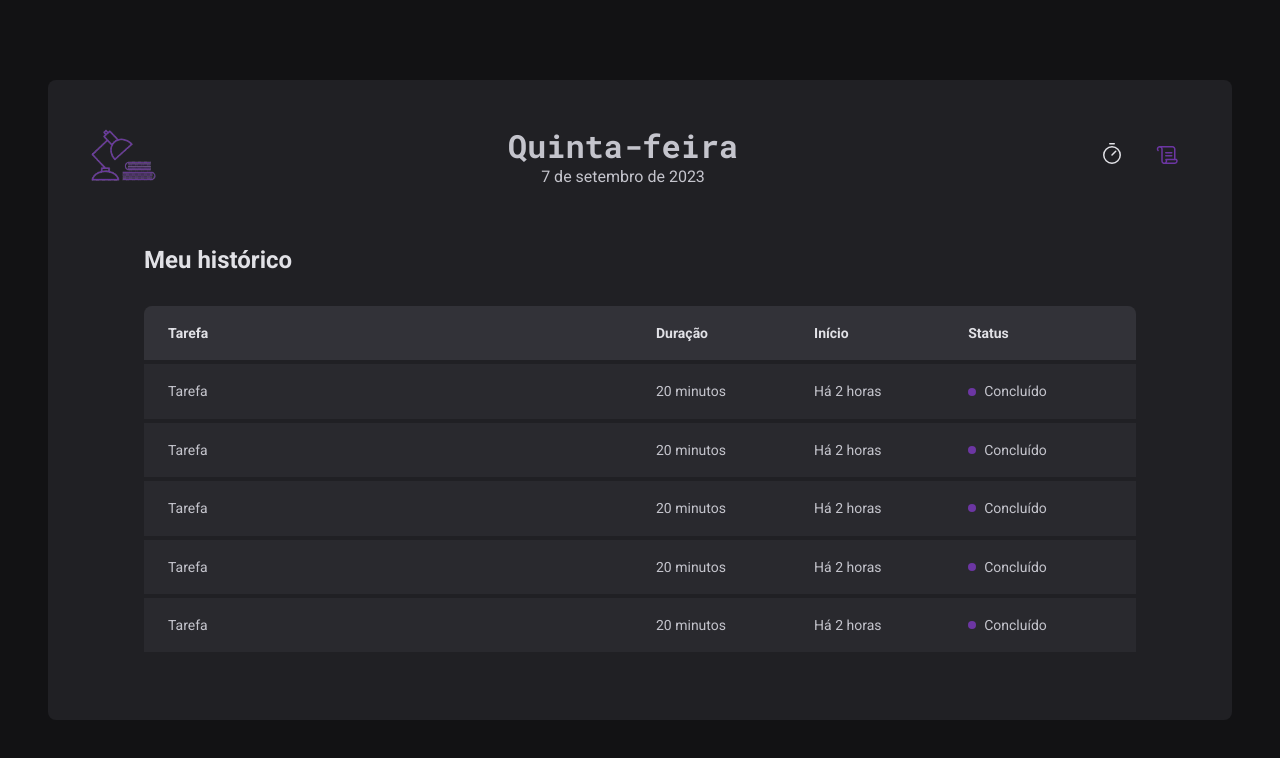
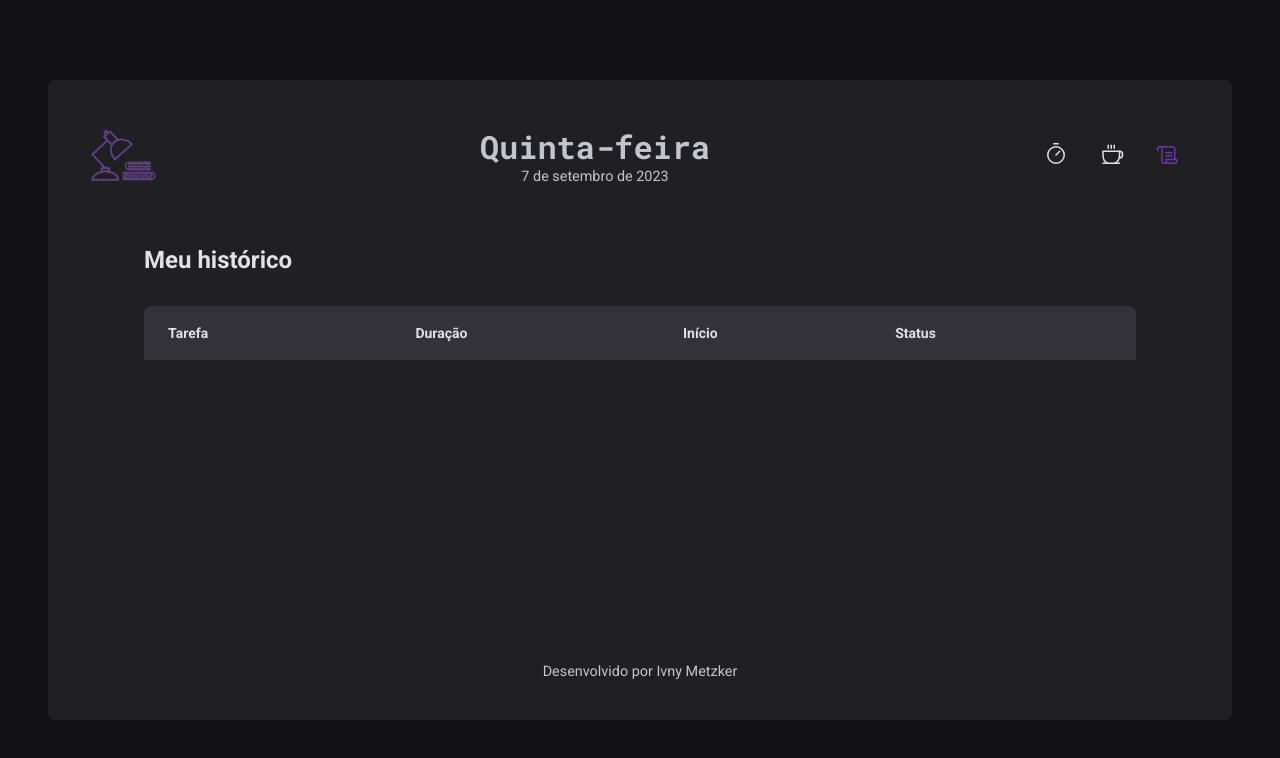
Before and after one commit to iMetzker/pomo-app, a React (Vite) app: page /history in a window 1280 px wide. Shown: the top 758 px of the page. Built offline with nearby package versions, Linux system fonts and the light colour scheme.

Commit message:
feat: integrating cycle history

```diff
--- a/src/components/Header/index.tsx
+++ b/src/components/Header/index.tsx
@@ -1,10 +1,9 @@
 import { HeaderContainer } from "./styles";
-import { Timer, Scroll } from "phosphor-react";
+import { Timer, Scroll, Coffee } from "phosphor-react";
 import { NavLink } from "react-router-dom";
 import { format } from "date-fns";
 import ptBR from "date-fns/locale/pt-BR";
 import IconHeader from "../../assets/test3-removebg-preview (1).png";
-
 
 export function Header() {
   const data = new Date();
@@ -44,6 +43,10 @@
           <Timer size={24} />
         </NavLink>
 
+        <NavLink to="/coffee-break" title="Coffee Break">
+          <Coffee size={24} />
+        </NavLink>
+
         <NavLink to="/history" title="Histórico">
           <Scroll size={24} />
         </NavLink>
--- a/src/layouts/DefaultLayout/index.tsx
+++ b/src/layouts/DefaultLayout/index.tsx
@@ -1,12 +1,13 @@
 import { Header } from "../../components/Header";
 import { Outlet } from "react-router-dom";
-import { LayoutContainer } from "./styles";
+import { LayoutContainer} from "./styles";
 
 export function DefaultLayout() {
   return (
     <LayoutContainer>
       <Header />
       <Outlet />
+      <p>Desenvolvido por Ivny Metzker</p>
     </LayoutContainer>
   );
 }
--- a/src/layouts/DefaultLayout/styles.ts
+++ b/src/layouts/DefaultLayout/styles.ts
@@ -6,9 +6,16 @@
   margin: 5rem auto;
   padding: 2.5rem;
 
-background: ${props => props.theme["gray-800"]};
+  background: ${(props) => props.theme["gray-800"]};
   border-radius: 8px;
 
   display: flex;
   flex-direction: column;
-`
+
+  position: relative;
+
+  p {
+    font-size: 0.9rem;
+    margin: 0 auto;
+  }
+`;
--- a/src/pages/History/index.tsx
+++ b/src/pages/History/index.tsx
@@ -1,4 +1,6 @@
 import { useContext } from "react";
+import { formatDistanceToNow } from "date-fns";
+import ptBR from "date-fns/locale/pt-BR";
 import { HistoryContainer, HistoryList, Status } from "./styles";
 import { CyclesContext } from "../../contexts/CyclesContext";
 
@@ -8,7 +10,6 @@
   return (
     <HistoryContainer>
       <h1>Meu histórico</h1>
-
 
       <HistoryList>
         <table>
@@ -22,46 +23,29 @@
           </thead>
 
           <tbody>
-            <tr>
-              <td>Tarefa</td>
-              <td>20 minutos</td>
-              <td>Há 2 horas</td>
-              <td>
-                <Status statusColor="green">Concluído</Status>
-              </td>
-            </tr>
-            <tr>
-              <td>Tarefa</td>
-              <td>20 minutos</td>
-              <td>Há 2 horas</td>
-              <td>
-                <Status statusColor="green">Concluído</Status>
-              </td>
-            </tr>
-            <tr>
-              <td>Tarefa</td>
-              <td>20 minutos</td>
-              <td>Há 2 horas</td>
-              <td>
-                <Status statusColor="green">Concluído</Status>
-              </td>
-            </tr>
-            <tr>
-              <td>Tarefa</td>
-              <td>20 minutos</td>
-              <td>Há 2 horas</td>
-              <td>
-                <Status statusColor="green">Concluído</Status>
-              </td>
-            </tr>
-            <tr>
-              <td>Tarefa</td>
-              <td>20 minutos</td>
-              <td>Há 2 horas</td>
-              <td>
-                <Status statusColor="green">Concluído</Status>
-              </td>
-            </tr>
+            {cycles.map((cycle) => {
+              return (
+                <tr key={cycle.id}>
+                  <td>{cycle.task}</td>
+                  <td>{cycle.minutesAmount} minutos</td>
+                  <td>{formatDistanceToNow(cycle.startDate, {
+                    addSuffix: true,
+                    locale: ptBR,
+                  })}</td>
+                  <td>
+                    {cycle.finishedDate && (
+                      <Status statusColor="green">Concluído</Status>
+                    )}
+                    {cycle.interruptedDate && (
+                      <Status statusColor="red">Interrompido</Status>
+                    )}
+                    {!cycle.finishedDate && !cycle.interruptedDate && (
+                      <Status statusColor="yellow">Em andamento</Status>
+                    )}
+                  </td>
+                </tr>
+              );
+            })}
           </tbody>
         </table>
       </HistoryList>
--- a/src/pages/Home/index.tsx
+++ b/src/pages/Home/index.tsx
@@ -34,16 +34,19 @@
     },
   });
 
-  const { handleSubmit, watch,
-    // reset
-  } = newCycleForm;
+  const { handleSubmit, watch, reset } = newCycleForm;
+
+  function handleCreateNewCycle(data: NewCycleFormData) {
+    createNewCycle(data);
+    reset();
+  }
 
   const task = watch("task");
   const isSubmitDisabled = !task;
 
   return (
     <Homecontainer>
-      <form onSubmit={handleSubmit(createNewCycle)} action="">
+      <form onSubmit={handleSubmit(handleCreateNewCycle)} action="">
         {activeCycle && (
           <>
             <h1>{activeCycle?.task}</h1>
```
Also changed, not shown: src/Router.tsx (+12 -12 lines). Lines whose indentation alone changed are shown as unchanged.
